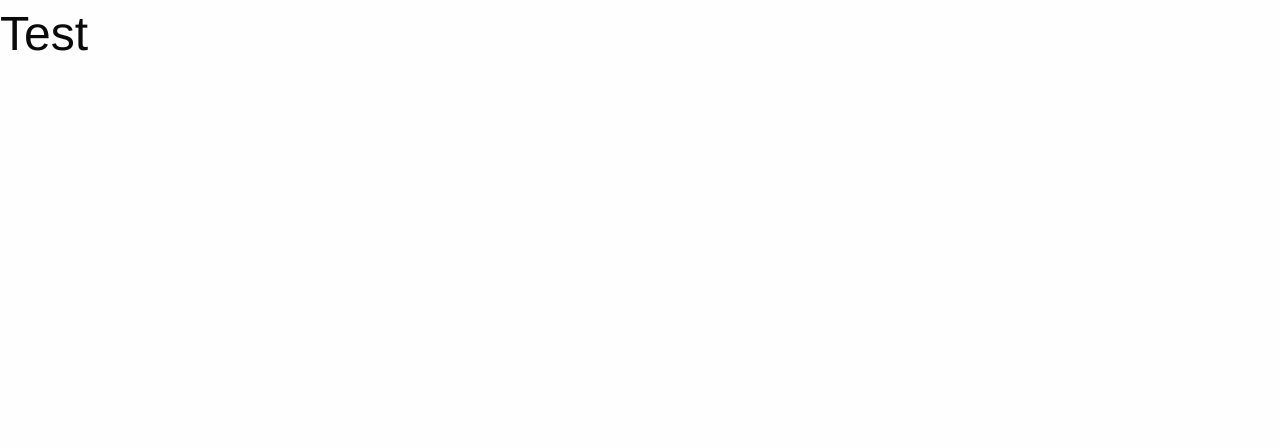
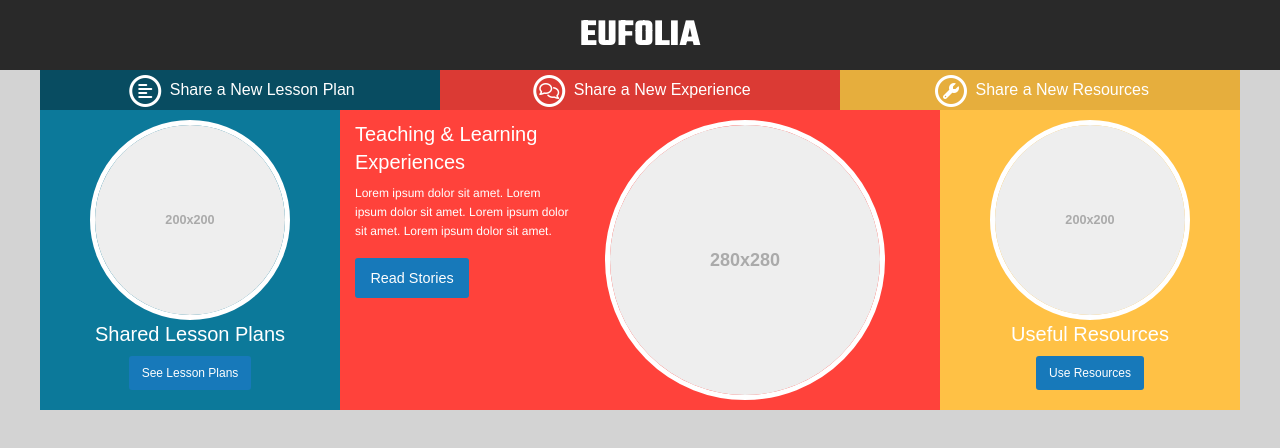
Before and after one commit to UPSICodingTeam/Eufolia_FrontEnd, a website: page index.html in a window 1280 px wide. Drawn offline with Linux system fonts and the light colour scheme; a web font is replaced by a local one.

Commit message:
adding header & reveal section

```diff
--- a/index.html
+++ b/index.html
@@ -5,17 +5,95 @@
 		<meta name="viewport" content="width=device-width, initial-scale=1.0" />
 		<title>Eufolia | Online Social ePortfolio</title>
 		<link rel="stylesheet" href="bower_components/foundation-sites/dist/css/foundation.min.css" />
-		<link rel="stylesheet" href="assets/css/main.css"
-		<link rel="stylesheet" href="bower_components/font-awesome/css/font-awesome.css" />
+		<link rel="stylesheet" href="main.css" />
+
+		<!--- Adding FontAwesome Support --->
+		<script src="https://use.fontawesome.com/53836fc456.js"></script>
+
+		<!--- Adding Google Font Support --->
+		<link href="https://fonts.googleapis.com/css?family=Jaldi|Teko:500,700" rel="stylesheet">
 
 	</head>
 	<body>
+	<header>
+	    <!-- TOP BAR
+	    =================================================== -->
+	    <div class="hz-title small-12 columns">
+	    	<h1 class="text-center"><span class="hz-main-title">EUFOLIA</span></h1>
+	    </div>
+	    <!-- TOP BAR END -->
+	    <!-- MENU BAR
+	    =================================================== -->
+	    <div class="row hz-menu hz-white">
+	    	<div class="text-center medium-4 small-12 columns hz-green">
+		    	<div class="hz-menu-button">
+			    	<span class="fa-stack">
+					  <i class="fa fa-circle-thin fa-stack-2x fa-inverse"></i>
+					  <i class="fa fa-align-left fa-stack-1x fa-inverse"></i>
+					</span> <span class="hz-jaldi">Share a New Lesson Plan</span>
+		    	</div>
+	    	</div>
+	    	<div class="text-center medium-4 small-12 columns hz-red">
+		    	<div class="hz-menu-button">
+			    	<span class="fa-stack">
+					  <i class="fa fa-circle-thin fa-stack-2x fa-inverse"></i>
+					  <i class="fa fa-comments-o fa-stack-1x fa-inverse"></i>
+					</span> <span class="hz-jaldi">Share a New Experience</span>
+		    	</div>
+	       	</div>
+	    	<div class="text-center medium-4 small-12 columns hz-yellow">
+		    	<div class="hz-menu-button">
+			    	<span class="fa-stack">
+					  <i class="fa fa-circle-thin fa-stack-2x fa-inverse"></i>
+					  <i class="fa fa-wrench fa-stack-1x fa-inverse"></i>
+					</span> <span class="hz-jaldi">Share a New Resources</span>
+		    	</div>
+	       	</div>
+	    </div>
+	    <!-- MENU BAR END -->
+	</header>
+	<div class="row hz-white hz-reveal">
+		<div class="medium-3 small-12 columns hz-green-s hz-reveal-child text-center">
+			<img src="holder.js/200x200" class="hz-img-radius">
+			<h5>Shared Lesson Plans</h5>
+			<button class="button small radius">See Lesson Plans</button>
+		</div>
+		<div class="medium-6 show-for-medium small-12 columns hz-red-s hz-reveal-child">
+			<div class="row">
+				<div class="medium-5 small-12 columns">
+					<h5>Teaching & Learning Experiences</h5>
+					<p>Lorem ipsum dolor sit amet. Lorem ipsum dolor sit amet. Lorem ipsum dolor sit amet. Lorem ipsum dolor sit amet. </p>
+					<button class="button radius">Read Stories</button>
+				</div>
+				<div class="medium-7 small-12 columns">
+					<img src="holder.js/280x280" class="hz-img-radius">
+				</div>
+			</div>
+		</div>
+		<!-- T&L Exp Conditional Code
+		=================================================== -->
+		<div class="medium-3 small-12 show-for-small-only columns hz-red-s hz-reveal-child text-center">
+			<img src="holder.js/200x200" class="hz-img-radius">
+			<h5>Teaching & Learning Experiences</h5>
+			<button class="button small radius">Read Stories</button>
+		</div>
+		<!-- T&L Exp Conditional Code END -->
+		<div class="medium-3 small-12 columns hz-yellow-s hz-reveal-child text-center">
+			<div class="row">
+				<div class="small-12 columns">
+					<img src="holder.js/200x200" class="hz-img-radius">
+				</div>
+			</div>
+			<h5>Useful Resources</h5>
+			<button class="button small radius">Use Resources</button>
+		</div>
+	</div>
 
-	<h1>Test</h1>
+
 
 		<script src="bower_components/jquery/dist/jquery.min.js"></script>
 		<script src="bower_components/foundation-sites/dist/js/foundation.min.js"></script>
 		<script src="bower_components/holderjs/holder.min.js"></script>
-		<script src="assets/js/main.js"></script>
+		<script src="main.js"></script>
 	</body>
 </html>
--- /dev/null
+++ b/main.css
@@ -0,0 +1,101 @@
+/* BASIC Configuration */
+body {
+	background-color: lightgrey;
+}
+
+h1 {
+	font-family: 'Teko', sans-serif;
+}
+
+h2, h3, h4, h5, h6 {
+	font-family: 'Jaldi', sans-serif;
+}
+
+p {
+	font-size: 0.75em;
+}
+/* ================= */
+
+
+/* HZ Classes */
+.hz-title {
+	height: 70px;
+	background-color: #292929;
+}
+
+.hz-main-title {
+	font-weight: 700;
+	font-size: 0.8em;
+	color: white;
+}
+
+.hz-jaldi {
+	font-family: 'Jaldi', sans-serif;
+}
+
+.hz-white {
+	color: white;
+}
+
+.hz-green {
+	background-color: #084C61;
+}
+.hz-green:hover {
+	background-color: #0b4354;
+}
+.hz-green-s {
+	background-color: #0c799a;
+}
+
+.hz-red {
+	background-color: #DB3A34;
+}
+.hz-red:hover {
+	background-color: #a4231f;
+}
+.hz-red-s {
+	background-color: #ff423b;
+}
+
+.hz-yellow {
+	background-color: #e6ae3d;
+}
+.hz-yellow:hover{
+	background-color: #bf902f;
+}
+.hz-yellow-s {
+	background-color: #ffc145;
+}
+
+.hz-menu {
+	/* border-bottom: 0.5px solid #515151; */
+}
+
+.hz-menu-button {
+	height: 40px;
+	line-height: 40px;
+	position: relative;
+	top: 50%;
+}
+
+.hz-reveal-child {
+	height: 300px;
+	padding-top: 10px;
+}
+
+.hz-img-radius {
+	border-radius: 180px;
+	border: 5px solid white;
+}
+/* ================= */
+
+
+/* Button Configuration */
+button.radius, .button.radius {
+    border-radius: 3px;
+    }
+
+button.round, .button.round {
+    border-radius: 1000px;
+    }
+/* ================= */
```
Also changed, not shown: assets/css/main.css (deleted), assets/js/main.js (deleted), main.js (added).
